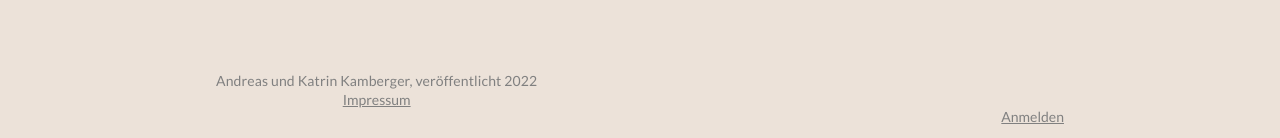
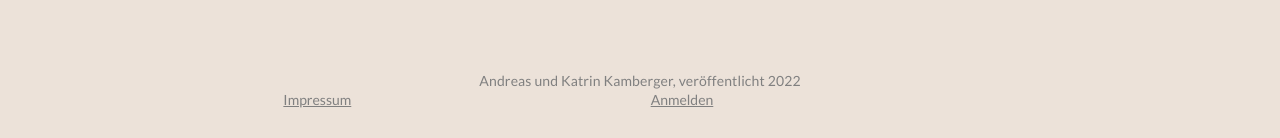
Before and after one commit to gasthaus-haaghof/website, a React (Create React App) app in the folder gasthaus-haaghof-frontend/: page /home in a window 1280 px wide. Shown: the part 2844-2982 px from the top of the page. Built offline with nearby package versions, Linux system fonts and the light colour scheme; no server answers; a web font is replaced by a local one.

Commit message:
Update Footer.tsx

```diff
--- a/gasthaus-haaghof-frontend/src/components/footer/Footer.tsx
+++ b/gasthaus-haaghof-frontend/src/components/footer/Footer.tsx
@@ -17,7 +17,7 @@ const StyledFooter = styled.div`
     display: grid;
     grid-template-rows: auto, auto;
     grid-template-columns: auto auto;
-    grid-template-areas: "cr cr" "imprint imprint";
+    grid-template-areas: "cr cr" "imprint login";
     justify-items: center;
     gap: 0rem 1rem;
 
```
